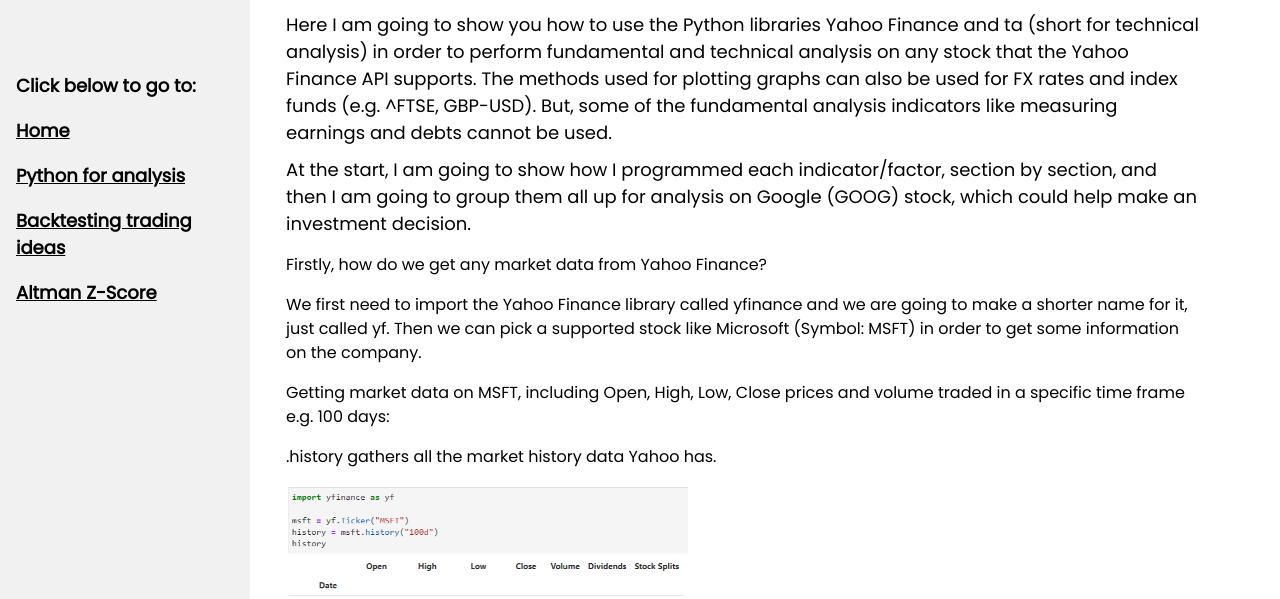
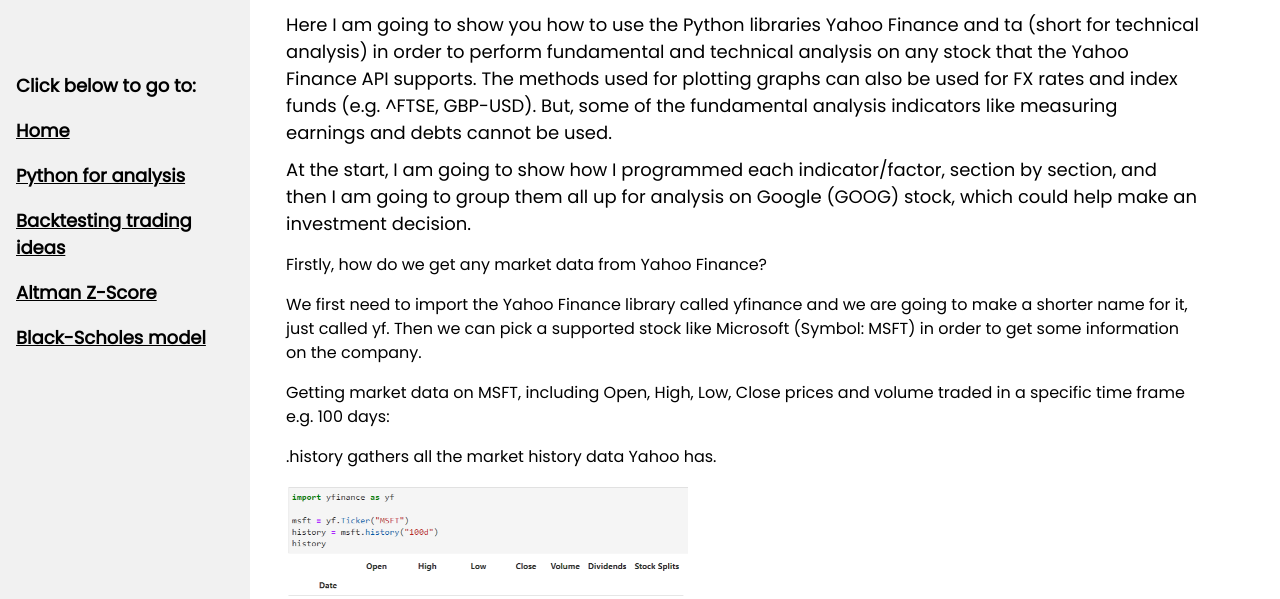
Before and after one commit to Nicholas-Bakic/Nicholas-Bakic.github.io, a plain HTML site: page yfinance.html in a window 1280 px wide. Shown: the part 201-800 px from the top of the page. Drawn offline with nearby package versions, Linux system fonts and the light colour scheme.

Commit message:
Update yfinance.html

```diff
--- a/yfinance.html
+++ b/yfinance.html
@@ -25,6 +25,7 @@ body {font-size:16px;}
     <p><a href="yfinance.html">Python for analysis</a></p>
     <p><a href="backtesting.html">Backtesting trading ideas</a></p>
     <p><a href="altman.html">Altman Z-Score</a></p>
+    <p><a href="BSM.html">Black-Scholes model</a></p>
   </div>
 </nav>
 
```
